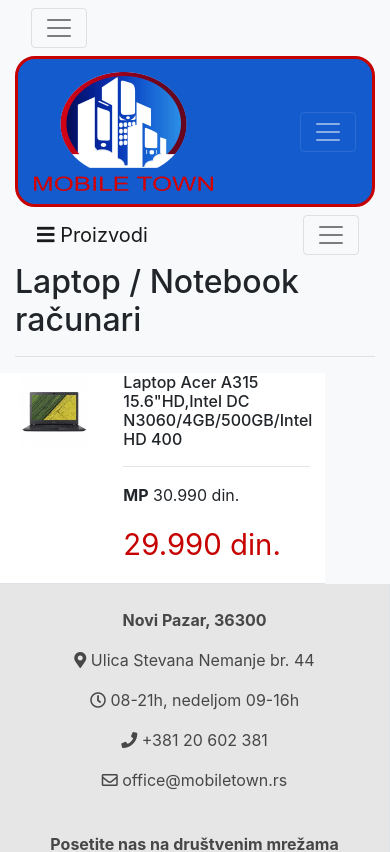
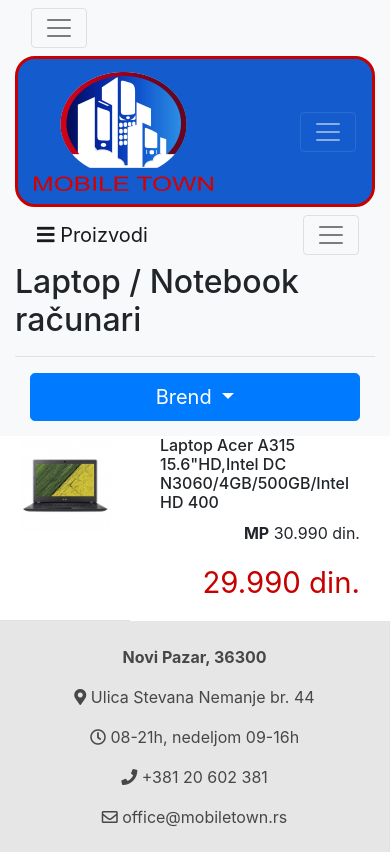
Before and after one commit to demir6693/v-mt, a Vue app: page /kategorije in a window 390 px wide. Shown: the top 852 px of the page. Built offline with nearby package versions, Linux system fonts and the light colour scheme.

Commit message:
responsive filters

```diff
--- a/src/components/kategorije.vue
+++ b/src/components/kategorije.vue
@@ -4,9 +4,37 @@
 
         <hr>
 
+        <!-- filters -->
+
+        <div class="container container-filters d-block d-sm-none d-none d-sm-block d-md-none d-none d-md-block d-lg-none">
+            <!--
+                <button type="button" class="btn btn-primary btn-lg btn-block" wfd-id="560">Kategorije <i class="fas fa-caret-down"></i></button>
+             -->
+            <div class="dropdown">
+
+            <!--Trigger-->
+                <a class="btn btn-primary dropdown-toggle btn-lg btn-block" type="button" id="dropdownMenu2" data-toggle="dropdown"
+                aria-haspopup="true" aria-expanded="false">
+                    Brend
+                </a>
+
+
+                <!--Menu-->
+                <div class="container dropdown-menu dropdown-primary" id="dropDownFilters">
+                    <a class="dropdown-item item-filters" href="#">Asus</a>
+                    <a class="dropdown-item item-filters" href="#">Acer</a>
+                    <a class="dropdown-item item-filters" href="#">Lenovo</a>
+                    <a class="dropdown-item item-filters" href="#">HP</a>
+                </div>
+            </div>
+        </div>
+
+        <!-- Item on pc-->
+    <div class="d-none d-lg-block">
+
         <div class="row">
 
-            <div class="col-2 d-none d-lg-block">
+            <div class="col-2">
 
                 <nav class="nav flex-column">
 
@@ -48,19 +76,15 @@
 
                 <div class="col-8">
 
-                    <h5 class="d-none d-lg-block">Laptop Acer A315 15.6"HD,Intel DC N3060/4GB/500GB/Intel HD 400</h5>
-                    <h6 class="d-none d-md-block d-lg-none d-block d-sm-none d-none d-sm-block d-md-none">
-                        Laptop Acer A315 15.6"HD,Intel DC N3060/4GB/500GB/Intel HD 400
-                    </h6>
+                    <h5>Laptop Acer A315 15.6"HD,Intel DC N3060/4GB/500GB/Intel HD 400</h5>
 
-                    <div class="row d-none d-lg-block">
+
+                    <div class="row">
 
                         <div class="col-sm border-right">
                              Šifra artikla: <strong>8638307</strong>
-                        </div>
-
-                        <div class="col-sm">
-                            Model: <strong>Acer A315</strong>
+                             |
+                             Model: <strong>Acer A315</strong>
                         </div>
 
                     </div>
@@ -69,7 +93,7 @@
 
                     <div class="row">
 
-                        <div class="col-8 d-none d-lg-block">
+                        <div class="col-8">
 
                         <p class="my-p">
                             <strong>Procesor:</strong>
@@ -110,19 +134,48 @@
 
                             <button type="button" class="btn btn-primary btn-lg d-none d-lg-block" wfd-id="560">Detaljnije</button>
                         </div>
+                    </div>
+                </div>
+            </div>
+        </div>
+    </div>
 
-                    </div>
+    </div>
 
-                </div>
 
+    <!-- Item on mobile-tablet-->
+<div class="d-block d-sm-none d-none d-sm-block d-md-none d-none d-md-block d-lg-none">
+    <div class="row my-col-item-mobile">
+
+        <div class="col-4 border-bottom">
+            <img src="../assets/laptop.jpg" class="img-thumbnail " alt="...">
+        </div>
+
+        <div class="col-8">
+
+            <div class="col">
+                <h6>
+                    Laptop Acer A315 15.6"HD,Intel DC N3060/4GB/500GB/Intel HD 400
+                </h6>
+            </div>
+
+            <div class="col col-cena">
+
+                <p>
+                    <strong>MP</strong>
+                    30.990 din.
+                </p>
+
+                <p class="my-pPrice">
+                    29.990 din.
+                </p>
             </div>
         </div>
 
+    </div>
+</div>
 
-
-
-            </div>
-        </div>
+</div>
 
 </template>
 
@@ -132,6 +185,38 @@
 
 
 <style>
+
+.col-cena{
+    text-align: right;
+}
+
+.my-col-item-mobile{
+    background-color: white;
+}
+
+.col-centered{
+    float: none;
+    margin: 0 auto;
+}
+
+.item-filters{
+    color: white;
+    text-align: center;
+}
+
+#dropDownFilters{
+    background-color: #145bcd;
+}
+
+#dropdownMenu2{
+    color: white;
+}
+
+.container-filters{
+
+    text-align: center;
+    margin-bottom: 15px;
+}
 
 .img-thumbnail{
     border: none;
```
